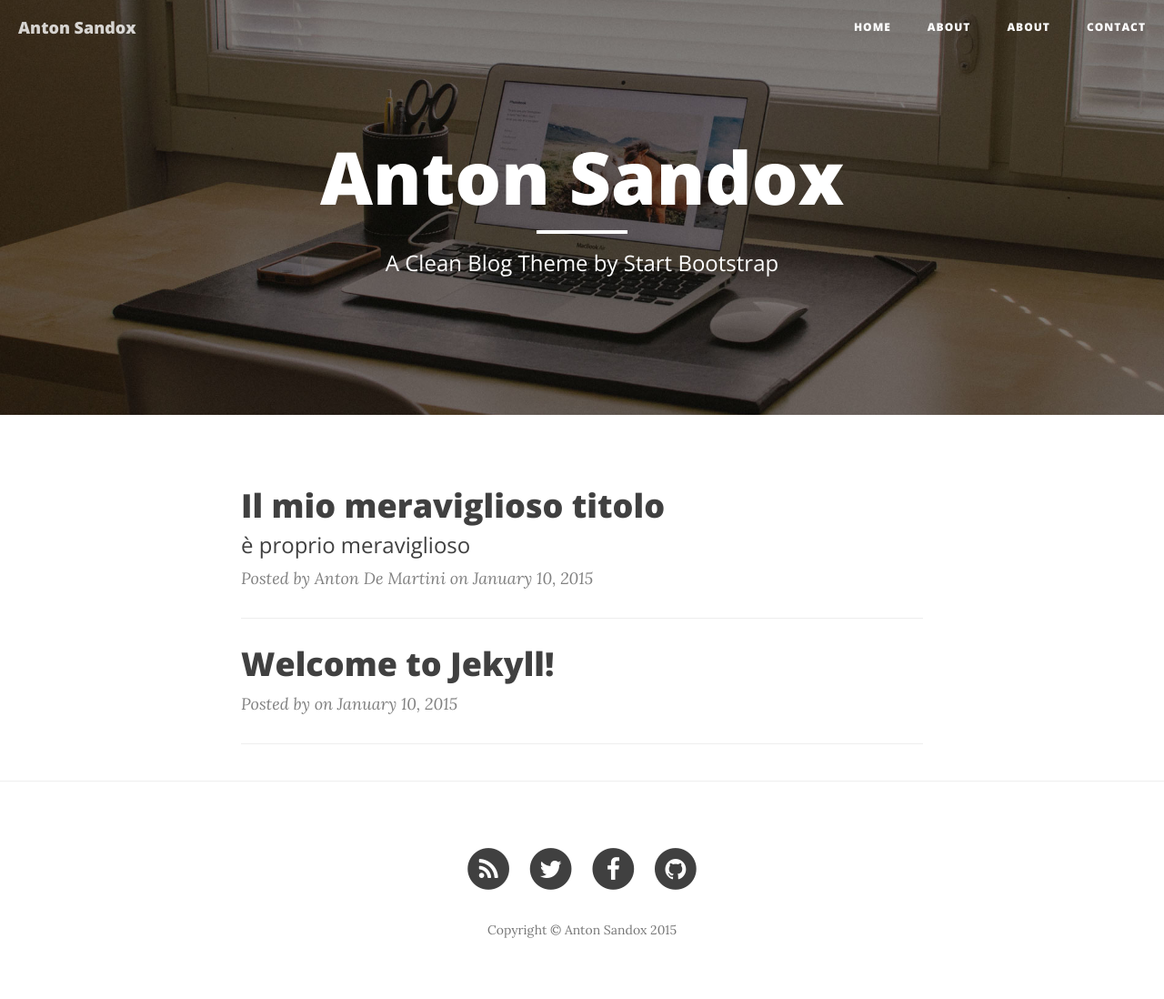
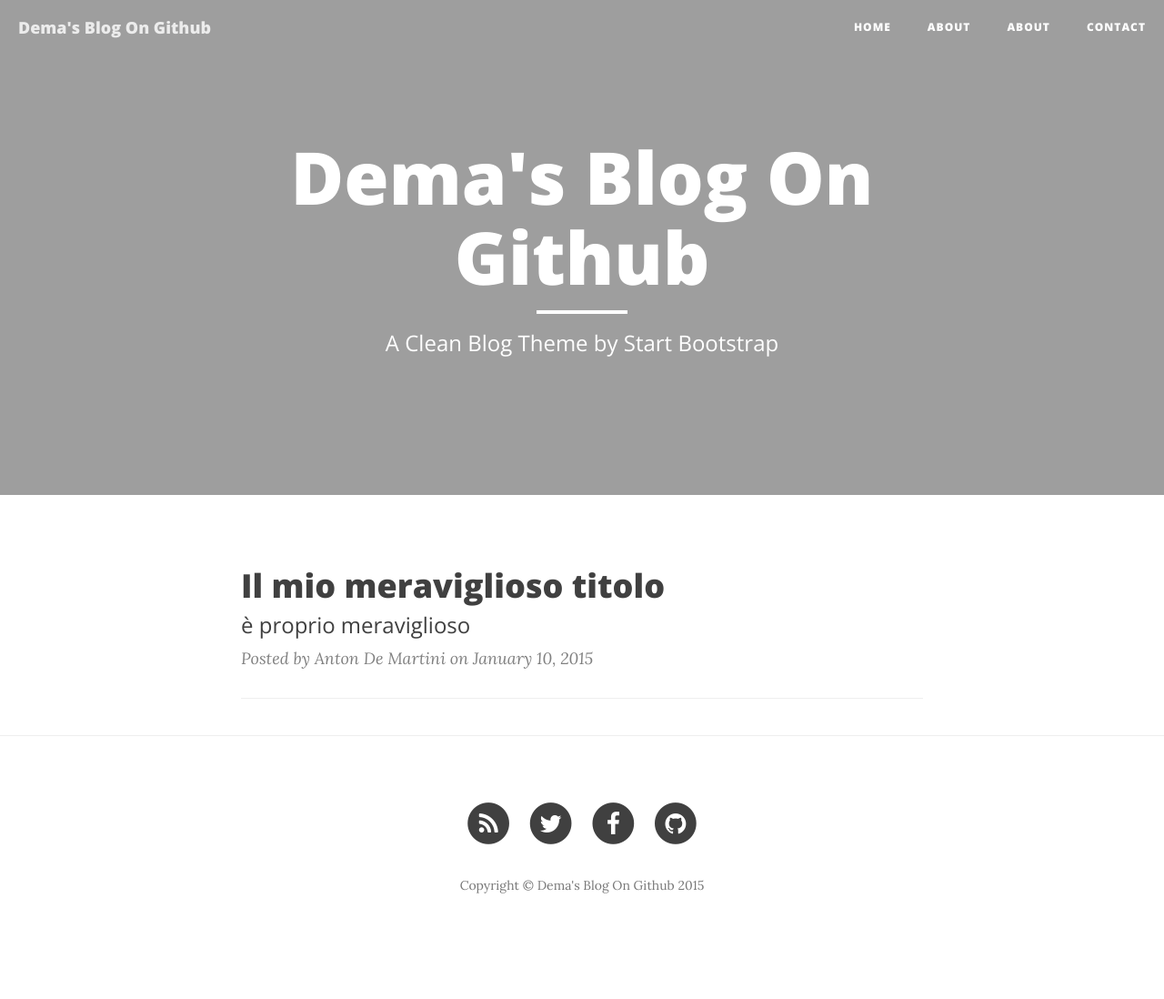
Before and after one commit to anton-dema/anton-dema.github.io, a Jekyll site: the page built from index.html, in a window 1280 px wide. Shown: the whole page at 91% size. Built offline with Jekyll 4.4.1, drawn with Linux system fonts in a browser that asks for light colours; nearby versions of some CDN libraries; the list of posts is cut into pages by our own code; after the commit the page ends 1049 px from its top, so only the background shows below that.

Commit message:
Prova a cambiare i settings

```diff
--- a/_config.yml
+++ b/_config.yml
@@ -1,10 +1,10 @@
 # Site settings
-title: Anton Sandox
-header-img: img/home-bg.jpg
-email: your-email@yourdomain.com
-description: "hello"
+title: Dema's Blog On Github
+header-img: https://dema.tv/wp-content/uploads/2014/10/tepee.jpg
+email: anton.demartini@gmail.com
+description: "A nice blogging experience on github, with Jekyll"
 baseurl: ""
-url: "http://yourdomain.com"
+url: "http://anton-dema.github.io"
 twitter_username: dema
 github_username:  anton-dema
 facebook_username:  antonangelo
```
Also changed, not shown: _posts/2015-01-10-welcome-to-jekyll.markdown (deleted, +0 -25 lines).
